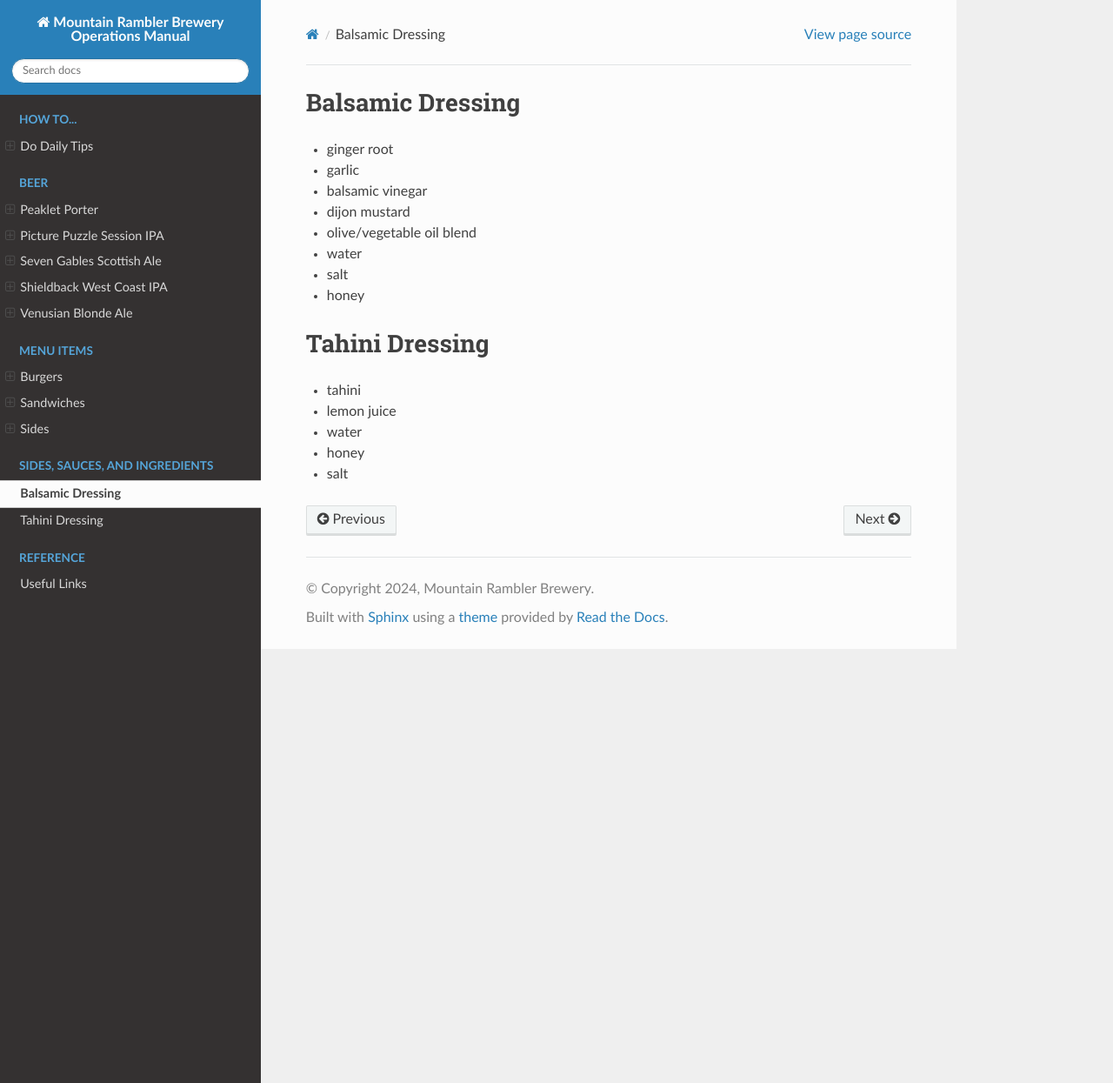
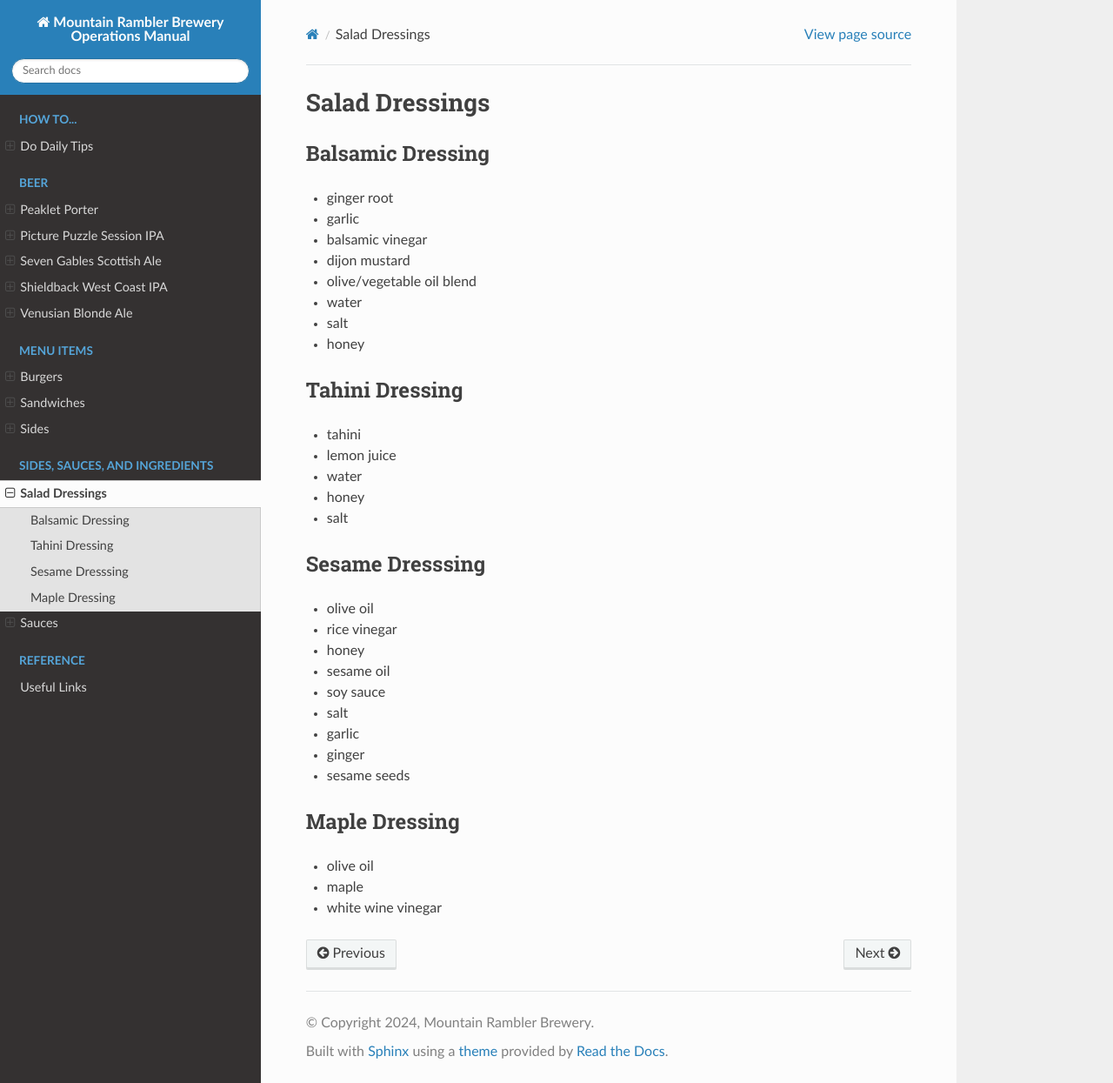
Before and after one commit to zhenry9/mrb-docs, a Sphinx documentation site: the page built from docs/source/menu/food/ingredients/salad-dressings.rst, in a window 1280 px wide and 1245 px high. Shown: the whole window at 87% size. Built offline with Sphinx 7.4.7 and the Read the Docs theme 2.0.0, drawn with Linux system fonts in a browser that asks for light colours.

Commit message:
add sauces and dressings

```diff
--- a/docs/source/menu/food/ingredients/salad-dressings.rst
+++ b/docs/source/menu/food/ingredients/salad-dressings.rst
@@ -1,5 +1,8 @@
+Salad Dressings
+===============
+
 Balsamic Dressing
-=================
+-----------------
 - ginger root
 - garlic
 - balsamic vinegar
@@ -10,9 +13,27 @@ Balsamic Dressing
 - honey
 
 Tahini Dressing
-===============
+---------------
 - tahini
 - lemon juice
 - water
 - honey
 - salt
+
+Sesame Dresssing
+----------------
+- olive oil
+- rice vinegar
+- honey
+- sesame oil
+- soy sauce
+- salt
+- garlic
+- ginger
+- sesame seeds
+
+Maple Dressing
+--------------
+- olive oil
+- maple
+- white wine vinegar
```
Also changed, not shown: docs/source/menu/food/ingredients/sauces.rst (+43 -0 lines).
